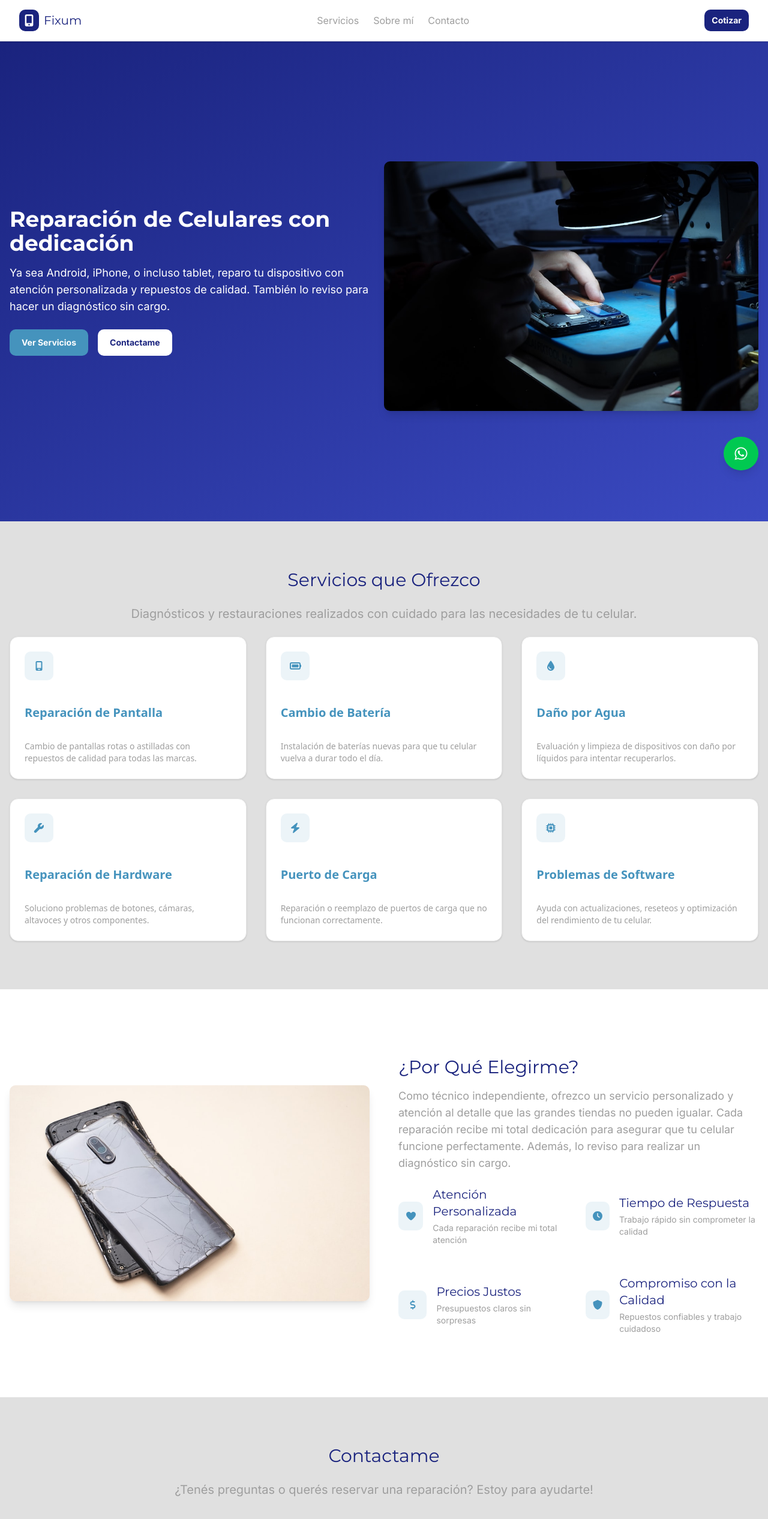
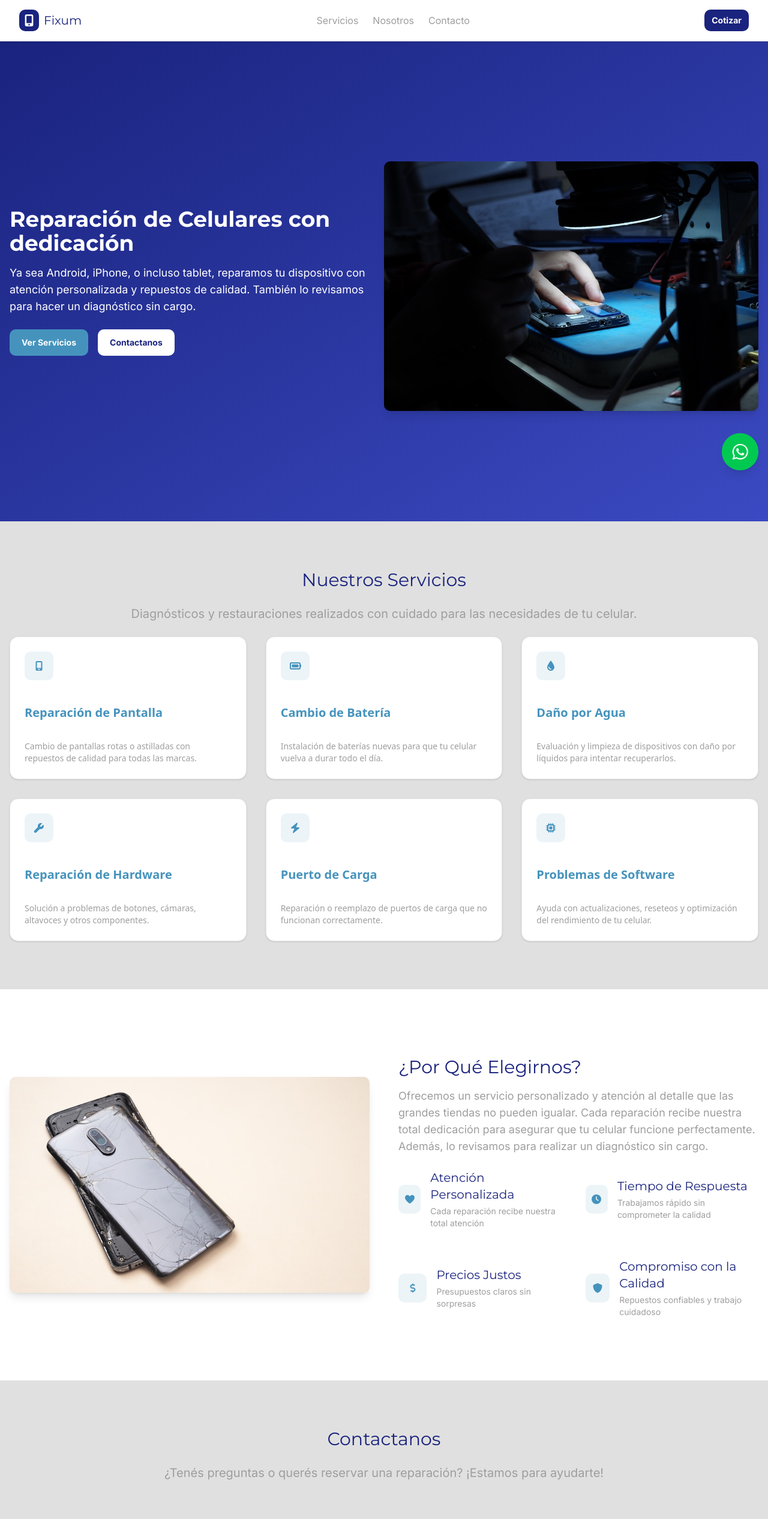
Before and after one commit to SrRayo223/fixum, a Next.js app: page / in a window 1280 px wide. Shown: the top 2532 px of the page at 60% size. Built offline with nearby package versions, Linux system fonts and the light colour scheme.

Commit message:
Pluralizacion

```diff
--- a/app/page.tsx
+++ b/app/page.tsx
@@ -25,7 +25,7 @@ const servicios = [
   {
     icon: faWrench,
     title: 'Reparación de Hardware',
-    description: 'Soluciono problemas de botones, cámaras, altavoces y otros componentes.',
+    description: 'Solución a problemas de botones, cámaras, altavoces y otros componentes.',
   },
   {
     icon: faBolt,
@@ -43,12 +43,12 @@ const caracteristicas = [
   {
     icon: faHeart,
     title: 'Atención Personalizada',
-    description: 'Cada reparación recibe mi total atención',
+    description: 'Cada reparación recibe nuestra total atención',
   },
   {
     icon: faClock,
     title: 'Tiempo de Respuesta',
-    description: 'Trabajo rápido sin comprometer la calidad',
+    description: 'Trabajamos rápido sin comprometer la calidad',
   },
   {
     icon: faDollarSign,
@@ -89,7 +89,7 @@ export const metadata: Metadata = {
   keywords: ['reparación de celulares', 'reparación de teléfonos', 'servicio técnico móvil', 'reparación de pantallas', 'cambio de baterías', 'reparación de hardware', 'San Miguel', 'Buenos Aires', 'técnico', 'fixum', 'pin de carga', 'daño por agua', 'problemas de software', 'servicio rápido', 'barato', 'calidad', 'premium', 'atención personalizada', 'cámara', 'altavoz', 'botones', 'diagnóstico gratuito', 'presupuesto', 'android', 'iphone', 'ios', 'tablet', 'tablets'],
   openGraph: {
     title: 'Fixum | Reparación y diagnóstico de Celulares en San Miguel',
-    description: 'Reparación de celulares en San Miguel con atención personalizada y repuestos de calidad. ¡Contactame hoy mismo!',
+    description: 'Reparación de celulares en San Miguel con atención personalizada y repuestos de calidad. ¡Contactanos hoy mismo!',
     url: 'https://fixum.vercel.app',
     siteName: 'Fixum Reparaciones',
     locale: 'es_AR',
@@ -130,10 +130,10 @@ export default function Home() {
       <section className="relative flex flex-col lg:flex-row items-center justify-center min-h-screen p-4 gap-4 bg-linear-to-br from-primary-100 to-[#3b4ac2] py-20">
         <div className="flex flex-col text-background gap-4">
           <h1 className="text-4xl font-bold">Reparación de Celulares con dedicación</h1>
-          <p className="text-lg">Ya sea Android, iPhone, o incluso tablet, reparo tu dispositivo con atención personalizada y repuestos de calidad. También lo reviso para hacer un diagnóstico sin cargo.</p>
+          <p className="text-lg">Ya sea Android, iPhone, o incluso tablet, reparamos tu dispositivo con atención personalizada y repuestos de calidad. También lo revisamos para hacer un diagnóstico sin cargo.</p>
           <div className="self-start flex gap-4 mt-2 flex-wrap">
             <Link href="#servicios" className="bg-accent-100 text-background p-3 px-5 text-sm font-bold rounded-lg secondary-button">Ver Servicios</Link>
-            <Link href="#contacto" className="bg-background text-primary-100 p-3 px-5 text-sm font-bold rounded-lg primary-button">Contactame</Link>
+            <Link href="#contacto" className="bg-background text-primary-100 p-3 px-5 text-sm font-bold rounded-lg primary-button">Contactanos</Link>
           </div>
         </div>
         <Image
@@ -145,7 +145,7 @@ export default function Home() {
         />
       </section>
       <section id="servicios" className="bg-[#e0e0e0] flex flex-col items-center gap-6 text-center py-20 px-4">
-        <h2 className="text-3xl text-primary-100">Servicios que Ofrezco</h2>
+        <h2 className="text-3xl text-primary-100">Nuestros Servicios</h2>
         <p className="text-xl text-secondary-100 mx-auto">Diagnósticos y restauraciones realizados con cuidado para las necesidades de tu celular.</p>
         <div className="grid md:grid-cols-2 lg:grid-cols-3 gap-8 items-stretch">
           {servicios.map((servicio, index) => (
@@ -166,8 +166,8 @@ export default function Home() {
           <Image alt="Celular con daño en la tapa trasera." src="/images/celular-roto.jpg" width={1080} height={648} className="rounded-lg shadow-lg w-full h-auto"/>
         </div>
         <div className="mt-8">
-          <h2 className="text-3xl text-primary-100 mb-4">¿Por Qué Elegirme?</h2>
-          <p className="text-lg mb-6">Como técnico independiente, ofrezco un servicio personalizado y atención al detalle que las grandes tiendas no pueden igualar. Cada reparación recibe mi total dedicación para asegurar que tu celular funcione perfectamente. Además, lo reviso para realizar un diagnóstico sin cargo.</p>
+          <h2 className="text-3xl text-primary-100 mb-4">¿Por Qué Elegirnos?</h2>
+          <p className="text-lg mb-6">Ofrecemos un servicio personalizado y atención al detalle que las grandes tiendas no pueden igualar. Cada reparación recibe nuestra total dedicación para asegurar que tu celular funcione perfectamente. Además, lo revisamos para realizar un diagnóstico sin cargo.</p>
           <div className="grid grid-cols-1 sm:grid-cols-2 gap-6">
             {caracteristicas.map((caracteristica, index) => (
               <article key={index} className="flex items-center gap-4 mb-6">
@@ -184,8 +184,8 @@ export default function Home() {
         </div>
       </section>
       <section id="contacto" className="bg-[#e0e0e0] flex flex-col items-center gap-6 text-center py-20 px-4">
-        <h2 className="text-primary-100 text-3xl">Contactame</h2>
-        <p className="text-secondary-100 text-xl mx-auto">¿Tenés preguntas o querés reservar una reparación? Estoy para ayudarte!</p>
+        <h2 className="text-primary-100 text-3xl">Contactanos</h2>
+        <p className="text-secondary-100 text-xl mx-auto">¿Tenés preguntas o querés reservar una reparación? ¡Estamos para ayudarte!</p>
         <div className="grid grid-cols-1 md:grid-cols-3 gap-8 mt-10 w-full max-w-4xl">
           {contactInfo.map((info, index) => (
             <article key={index}>
--- a/components/footer.tsx
+++ b/components/footer.tsx
@@ -52,7 +52,7 @@ export default function Footer() {
                     </li>
                     <li>
                         <a href="#sobre-mi" className="opacity-80 hover:opacity-100 hover:text-accent-100 transition-colors">
-                        Sobre mí
+                        Nosotros
                         </a>
                     </li>
                     <li>
@@ -64,7 +64,7 @@ export default function Footer() {
                 </div>
 
                 <div>
-                    <h3 className="mb-4">Seguime</h3>
+                    <h3 className="mb-4">Seguinos</h3>
                     <div className="flex gap-4">
                     {socialLinks.map((social, index) => {
                         const Icon = social.icon;
--- a/components/navbar.tsx
+++ b/components/navbar.tsx
@@ -10,7 +10,7 @@ export default function Navbar() {
             </div>
             <ul className="hidden md:flex gap-6 text-secondary-100">
                 <li><Link className=" hover:text-accent-100 transition-colors" href="#servicios">Servicios</Link></li>
-                <li><Link className=" hover:text-accent-100 transition-colors" href="#sobre-mi">Sobre mí</Link></li>
+                <li><Link className=" hover:text-accent-100 transition-colors" href="#sobre-mi">Nosotros</Link></li>
                 <li><Link className=" hover:text-accent-100 transition-colors" href="#contacto">Contacto</Link></li>
             </ul>
             <Link href="#contacto" className="bg-primary-100 text-background p-2 px-3 text-sm font-bold rounded-lg primary-button">Cotizar</Link>
--- a/components/whatsappbutton.tsx
+++ b/components/whatsappbutton.tsx
@@ -5,12 +5,12 @@ import { faWhatsapp } from '@fortawesome/free-brands-svg-icons'; // librería re
 export default function WhatsAppButton() {
   return (
     <Link
-      href="https://wa.me/5491140386681?text=Hola%20Fabri%2C%20quiero%20consultar%20por%20una%20reparación"
+      href="https://wa.me/5491140386681?text=Hola%20Fixum%2C%20quiero%20consultar%20por%20una%20reparación"
       target="_blank"
       rel="noopener noreferrer"
-      className="fixed bottom-4 right-4 bg-green-500 text-white py-4 px-3.5 rounded-full shadow-lg hover:bg-green-600 transition justify-center items-center flex z-50"
+      className="fixed bottom-4 right-4 bg-green-500 text-white px-3 py-4 rounded-full shadow-lg hover:bg-green-600 transition justify-center items-center flex z-50"
     >
-      <FontAwesomeIcon icon={faWhatsapp} className='text-2xl' />
+      <FontAwesomeIcon icon={faWhatsapp} className='text-3xl' />
     </Link>
   );
 }
```
Also changed, not shown: public/phone_tools.svg (added).
